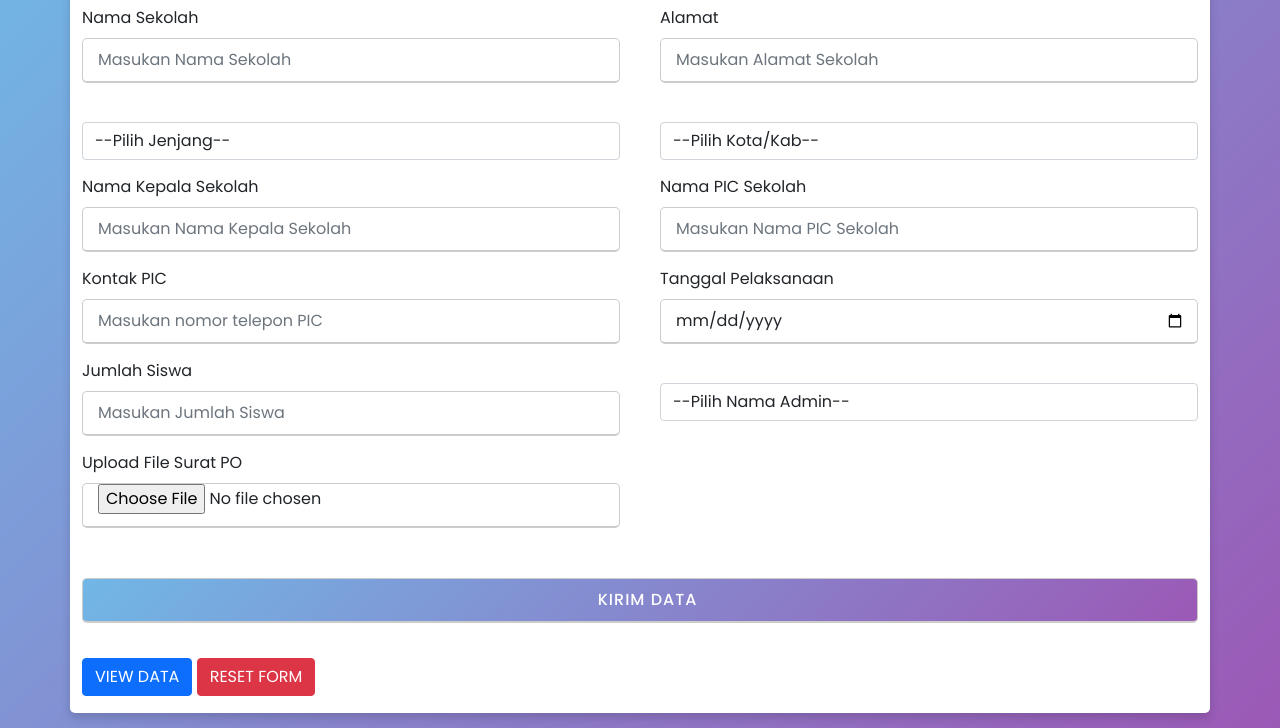
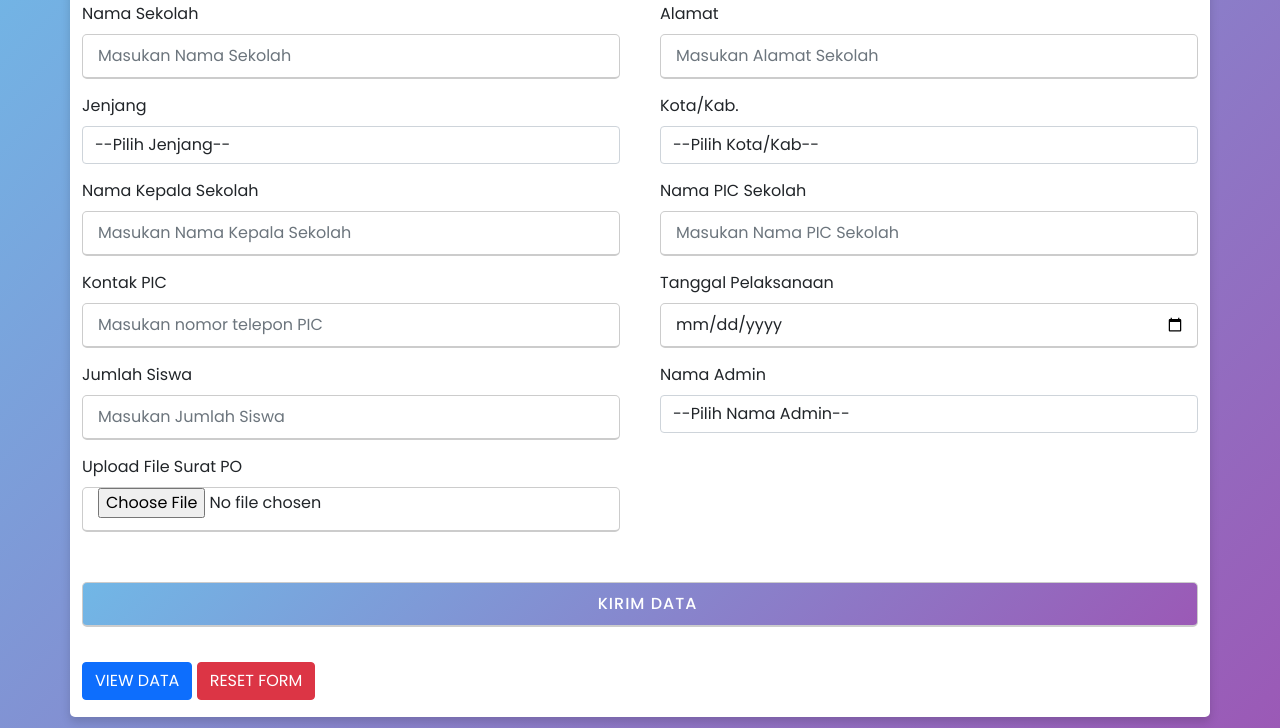
Before and after one commit to akaranatura/formapps, a plain HTML site: page index.html in a window 1280 px wide. Shown: the part 72-800 px from the top of the page. Drawn offline with nearby package versions, Linux system fonts and the light colour scheme.

Commit message:
Add files via upload

```diff
--- a/index.html
+++ b/index.html
@@ -26,7 +26,7 @@
              <input type="text" id="alamat" name="alamat" class="form-control" placeholder="Masukan Alamat Sekolah" required>
          </div>
         <div class="input-box">
-            <label for="jenjang" class="form-label"></label>
+            <label for="jenjang" class="form-label">Jenjang</label>
             <select type="text" id="jenjang" name="jenjang" class="form-control" placeholder="Pilih Jenjang Sekolah" required>
                 <option>--Pilih Jenjang--</option>
                 <option>SD</option>
@@ -34,7 +34,7 @@
             </select>
             </div>
             <div class="input-box">
-              <label for="kota/kab" class="form-label"></label>
+              <label for="kota/kab" class="form-label">Kota/Kab.</label>
               <select type="text" id="kota/kab" name="kota/kab" class="form-control" placeholder="Pilih Kota/Kab." required>
                   <option>--Pilih Kota/Kab--</option>
                   <option>Kota Serang</option>
@@ -63,7 +63,7 @@
             </div>
             </form>
         <div class="input-box">
-            <label for="admin" class="form-label"></label>
+            <label for="admin" class="form-label">Nama Admin</label>
             <select type="text" id="admin" name="admin" class="form-control" placeholder="Pilih Nama Admin." required>
                 <option>--Pilih Nama Admin--</option>
                 <option>Admin1</option>
```
